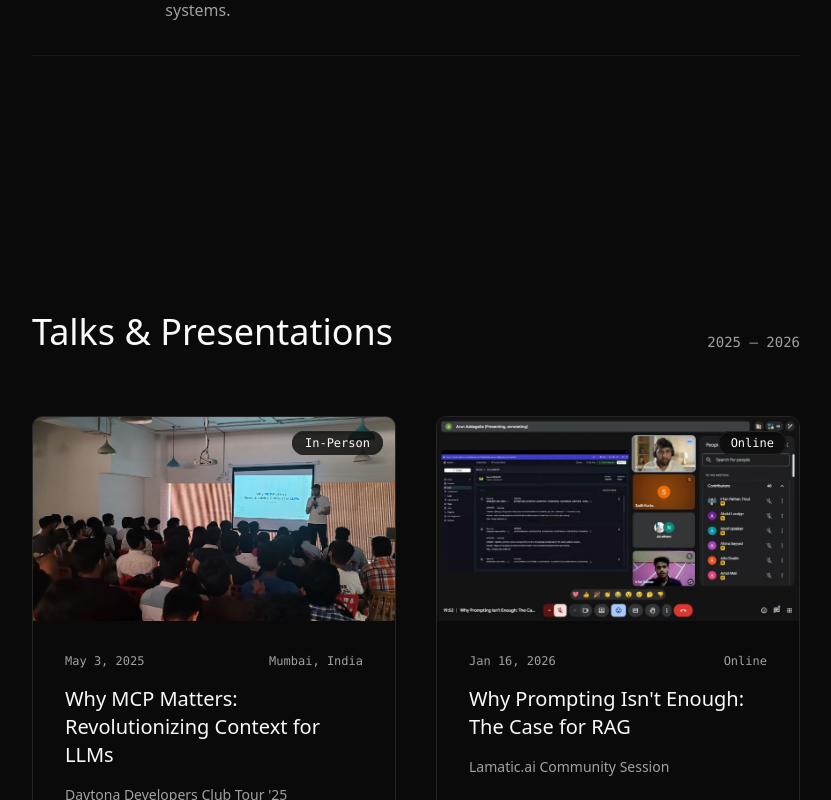
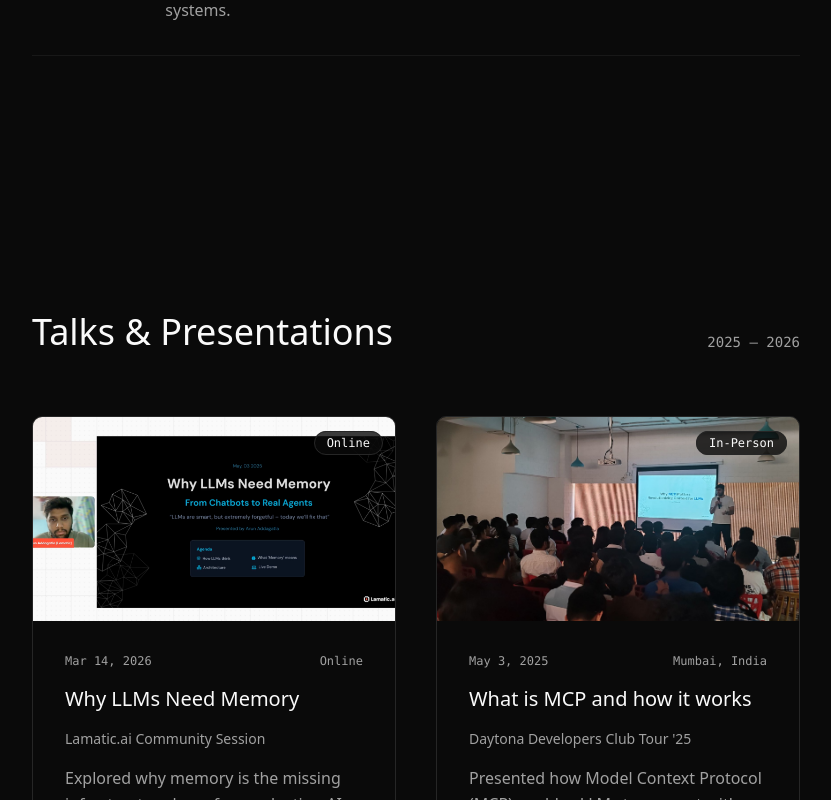
Before and after one commit to arun2728/portfolio, a Next.js app: page / in a window 1280 px wide. Shown: the part 2000-2800 px from the top of the page, without its empty margins (224-1055 px from the left). Built offline with nearby package versions, Linux system fonts and the light colour scheme.

Commit message:
Update homepage talks section: modify existing talk details, add new upcoming talks, and include relevant links for enhanced engagement. Add new image for the third talk.

```diff
--- a/app/page.tsx
+++ b/app/page.tsx
@@ -206,7 +206,19 @@ export default function Home() {
             <div className="grid gap-8 sm:gap-10 lg:grid-cols-2">
               {[
                 {
-                  title: "Why MCP Matters: Revolutionizing Context for LLMs",
+                  title: "Why LLMs Need Memory",
+                  event: "Lamatic.ai Community Session",
+                  location: "Online",
+                  date: "Mar 14, 2026",
+                  type: "Online",
+                  description:
+                    "Explored why memory is the missing infrastructure layer for production AI agents — covering long-term memory implementation, reliable and explainable AI systems at scale, and a live deep dive into Lamatic.ai's agent-building platform.",
+                  image: "/talk3.png",
+                  youtube: "https://www.youtube.com/watch?v=iwrBZWDOnSo",
+                  linkedin: "https://www.linkedin.com/events/whyllmsneedmemory7437920348341161984/",
+                },
+                {
+                  title: "What is MCP and how it works",
                   event: "Daytona Developers Club Tour '25",
                   location: "Mumbai, India",
                   date: "May 3, 2025",
@@ -214,6 +226,7 @@ export default function Home() {
                   description:
                     "Presented how Model Context Protocol (MCP) enables LLMs to connect with live data and tools in real-time, breaking free from rigid APIs and static integrations. Included hands-on Python and OpenAI demos.",
                   image: "/talk1.png",
+                  medium: "https://medium.com/@arunaddagatla/building-your-first-mcp-server-with-python-a-beginners-guide-b76665e2b2ff",
                 },
                 {
                   title: "Why Prompting Isn't Enough: The Case for RAG",
@@ -224,6 +237,34 @@ export default function Home() {
                   description:
                     "Discussed why RAG is a system design problem, not just a feature — covering common failure modes, retrieval strategies, evaluation loops, and why prompt engineering alone falls short in production.",
                   image: "/talk2.png",
+                  medium: "https://medium.com/gopenai/why-real-ai-systems-need-more-than-clever-prompts-41ccf0f1dbce",
+                },
+                {
+                  title: "Context is the New Code",
+                  event: "TBA",
+                  location: "TBA",
+                  date: "Coming Soon",
+                  type: "Upcoming",
+                  description:
+                    "For decades, we believed the magic of software was in the instructions — the code. Now, with AI, a quiet revolution is underway: the quality of what you feed an AI matters more than how you build it.",
+                },
+                {
+                  title: "Beyond Words: How AI Learned to See, Hear, and Think Together",
+                  event: "TBA",
+                  location: "TBA",
+                  date: "Coming Soon",
+                  type: "Upcoming",
+                  description:
+                    "Language was AI's first great breakthrough. But human intelligence was never just about words. Multimodal AI is the ability of a single model to understand and reason across text, images, audio, and video — not separately, but together.",
+                },
+                {
+                  title: "The Autonomous Turn: When AI Stops Waiting for Instructions",
+                  event: "TBA",
+                  location: "TBA",
+                  date: "Coming Soon",
+                  type: "Upcoming",
+                  description:
+                    "There's a subtle but seismic shift happening in AI right now. For years, AI was reactive — you asked, it answered. That era is ending. Agentic AI doesn't wait. It plans, acts, evaluates, and tries again.",
                 },
               ].map((talk, index) => (
                 <div
@@ -231,14 +272,25 @@ export default function Home() {
                   className="group border border-border rounded-lg overflow-hidden hover:border-muted-foreground/50 transition-all duration-500 hover:shadow-lg"
                 >
                   <div className="relative aspect-video overflow-hidden">
+                    {talk.image ? (
                       <Image
                         src={talk.image}
                         alt={talk.title}
                         fill
                         className="object-cover group-hover:scale-105 transition-transform duration-700"
                       />
+                    ) : (
+                      <div className="absolute inset-0 bg-gradient-to-br from-muted/50 to-muted flex items-center justify-center">
+                        <div className="text-center space-y-2">
+                          <svg className="w-12 h-12 mx-auto text-muted-foreground/50" fill="none" stroke="currentColor" viewBox="0 0 24 24">
+                            <path strokeLinecap="round" strokeLinejoin="round" strokeWidth={1.5} d="M8 7V3m8 4V3m-9 8h10M5 21h14a2 2 0 002-2V7a2 2 0 00-2-2H5a2 2 0 00-2 2v12a2 2 0 002 2z" />
+                          </svg>
+                          <span className="text-xs text-muted-foreground/70 font-mono">Date TBA</span>
+                        </div>
+                      </div>
+                    )}
                     <div className="absolute top-3 right-3">
-                      <span className="px-3 py-1 text-xs font-mono bg-background/80 backdrop-blur-sm border border-border rounded-full">
+                      <span className={`px-3 py-1 text-xs font-mono bg-background/80 backdrop-blur-sm border border-border rounded-full ${talk.type === "Upcoming" ? "text-yellow-500 border-yellow-500/50" : ""}`}>
                         {talk.type}
                       </span>
                     </div>
@@ -257,6 +309,53 @@ export default function Home() {
                     <div className="text-sm text-muted-foreground">{talk.event}</div>
 
                     <p className="text-muted-foreground leading-relaxed">{talk.description}</p>
+
+                    {(talk.youtube || talk.linkedin || talk.medium) && (
+                      <div className="flex items-center gap-3 pt-2 flex-wrap">
+                        {talk.youtube && (
+                          <Link
+                            href={talk.youtube}
+                            target="_blank"
+                            rel="noopener noreferrer"
+                            className="flex items-center gap-2 px-3 py-1.5 text-xs border border-border rounded-full hover:border-muted-foreground/50 hover:bg-muted/50 transition-all duration-300"
+                            onClick={(e) => e.stopPropagation()}
+                          >
+                            <svg className="w-4 h-4" viewBox="0 0 24 24" fill="currentColor">
+                              <path d="M23.498 6.186a3.016 3.016 0 0 0-2.122-2.136C19.505 3.545 12 3.545 12 3.545s-7.505 0-9.377.505A3.017 3.017 0 0 0 .502 6.186C0 8.07 0 12 0 12s0 3.93.502 5.814a3.016 3.016 0 0 0 2.122 2.136c1.871.505 9.376.505 9.376.505s7.505 0 9.377-.505a3.015 3.015 0 0 0 2.122-2.136C24 15.93 24 12 24 12s0-3.93-.502-5.814zM9.545 15.568V8.432L15.818 12l-6.273 3.568z"/>
+                            </svg>
+                            YouTube
+                          </Link>
+                        )}
+                        {talk.linkedin && (
+                          <Link
+                            href={talk.linkedin}
+                            target="_blank"
+                            rel="noopener noreferrer"
+                            className="flex items-center gap-2 px-3 py-1.5 text-xs border border-border rounded-full hover:border-muted-foreground/50 hover:bg-muted/50 transition-all duration-300"
+                            onClick={(e) => e.stopPropagation()}
+                          >
+                            <svg className="w-4 h-4" viewBox="0 0 24 24" fill="currentColor">
+                              <path d="M20.447 20.452h-3.554v-5.569c0-1.328-.027-3.037-1.852-3.037-1.853 0-2.136 1.445-2.136 2.939v5.667H9.351V9h3.414v1.561h.046c.477-.9 1.637-1.85 3.37-1.85 3.601 0 4.267 2.37 4.267 5.455v6.286zM5.337 7.433c-1.144 0-2.063-.926-2.063-2.065 0-1.138.92-2.063 2.063-2.063 1.14 0 2.064.925 2.064 2.063 0 1.139-.925 2.065-2.064 2.065zm1.782 13.019H3.555V9h3.564v11.452zM22.225 0H1.771C.792 0 0 .774 0 1.729v20.542C0 23.227.792 24 1.771 24h20.451C23.2 24 24 23.227 24 22.271V1.729C24 .774 23.2 0 22.222 0h.003z"/>
+                            </svg>
+                            LinkedIn
+                          </Link>
+                        )}
+                        {talk.medium && (
+                          <Link
+                            href={talk.medium}
+                            target="_blank"
+                            rel="noopener noreferrer"
+                            className="flex items-center gap-2 px-3 py-1.5 text-xs border border-border rounded-full hover:border-muted-foreground/50 hover:bg-muted/50 transition-all duration-300"
+                            onClick={(e) => e.stopPropagation()}
+                          >
+                            <svg className="w-4 h-4" viewBox="0 0 24 24" fill="currentColor">
+                              <path d="M13.54 12a6.8 6.8 0 01-6.77 6.82A6.8 6.8 0 010 12a6.8 6.8 0 016.77-6.82A6.8 6.8 0 0113.54 12zM20.96 12c0 3.54-1.51 6.42-3.38 6.42-1.87 0-3.39-2.88-3.39-6.42s1.52-6.42 3.39-6.42 3.38 2.88 3.38 6.42M24 12c0 3.17-.53 5.75-1.19 5.75-.66 0-1.19-2.58-1.19-5.75s.53-5.75 1.19-5.75C23.47 6.25 24 8.83 24 12z"/>
+                            </svg>
+                            Medium
+                          </Link>
+                        )}
+                      </div>
+                    )}
                   </div>
                 </div>
               ))}
```
Also changed, not shown: public/talk3.png (added). Lines whose indentation alone changed are shown as unchanged.
